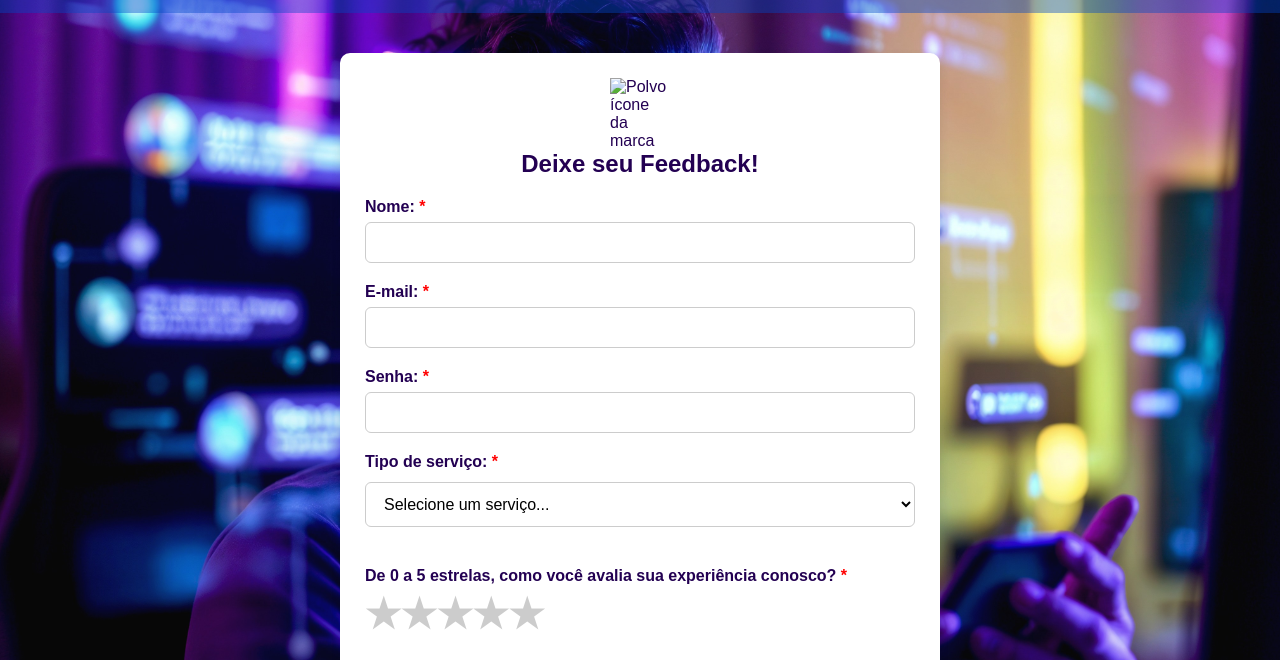
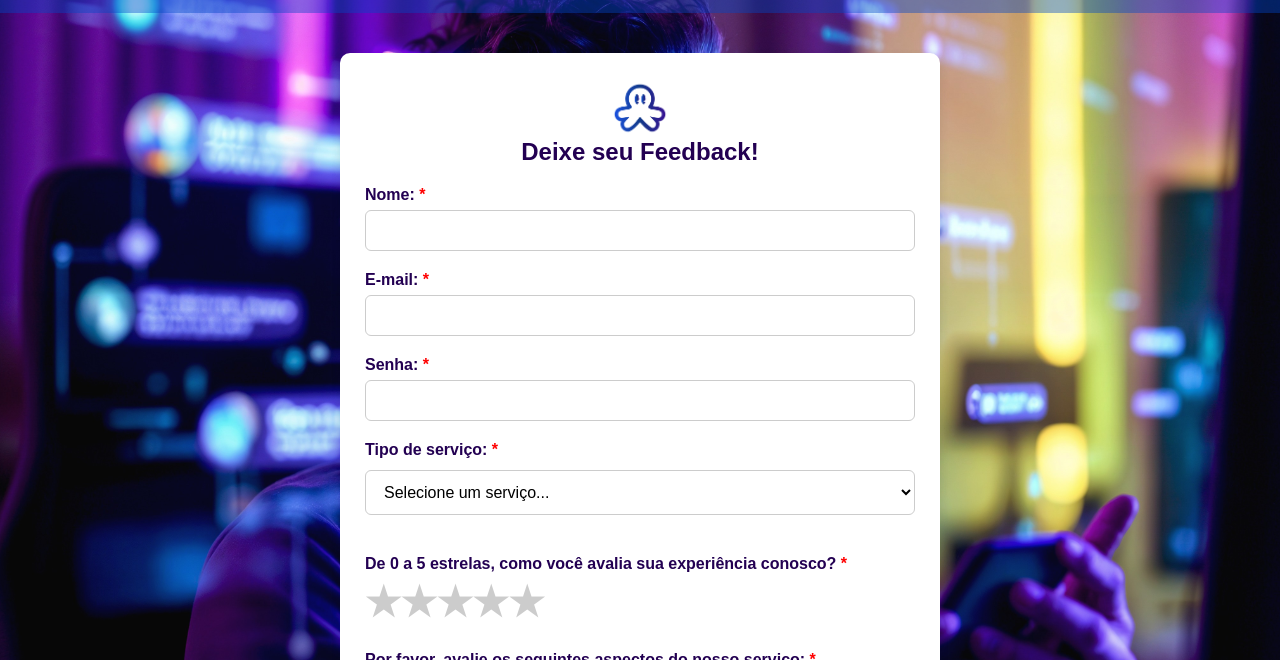
Before and after one commit to clarice-carvalho-coder/abysassistenciatecnica, a plain HTML site: page feedback.html in a window 1280 px wide. Shown: the part 69-729 px from the top of the page. Drawn offline with Linux system fonts and the light colour scheme.

Commit message:
Update feedback.html

```diff
--- a/feedback.html
+++ b/feedback.html
@@ -23,7 +23,7 @@
     </header>
 
     <div class="container">
-        <img src="imagens/icone-degrade.png" alt="Polvo ícone da marca" class="forms-icone">
+        <img src="icone-degrade.png" alt="Polvo ícone da marca" class="forms-icone">
         <h2>Deixe seu Feedback!</h2>
 
         <form id="feedbackForm">
@@ -142,4 +142,5 @@
 
     <script src="feedback.js"></script>
 </body>
+
 </html>
```
